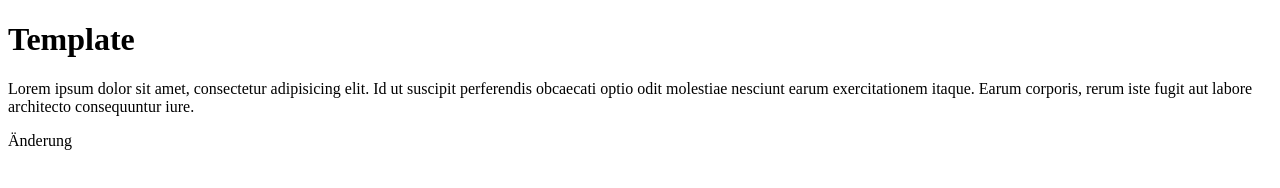
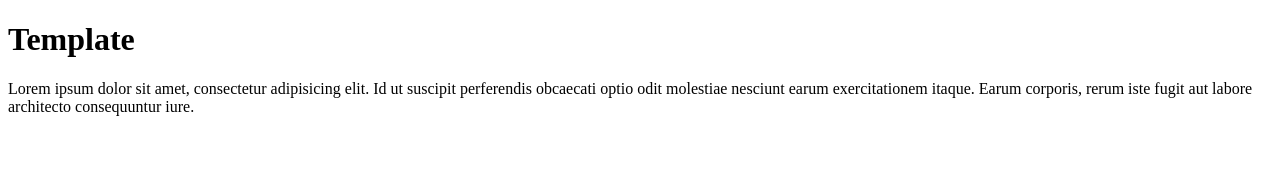
Before and after one commit to riyaueng/project_work-responsibly, a plain HTML site: page index.html in a window 1280 px wide. Drawn offline with Linux system fonts and the light colour scheme.

Commit message:
delete_new

```diff
--- a/index.html
+++ b/index.html
@@ -8,6 +8,5 @@
 <body>
     <h1>Template</h1>
     <p>Lorem ipsum dolor sit amet, consectetur adipisicing elit. Id ut suscipit perferendis obcaecati optio odit molestiae nesciunt earum exercitationem itaque. Earum corporis, rerum iste fugit aut labore architecto consequuntur iure.</p>
-    <p>Änderung</p>
 </body>
 </html>
```
